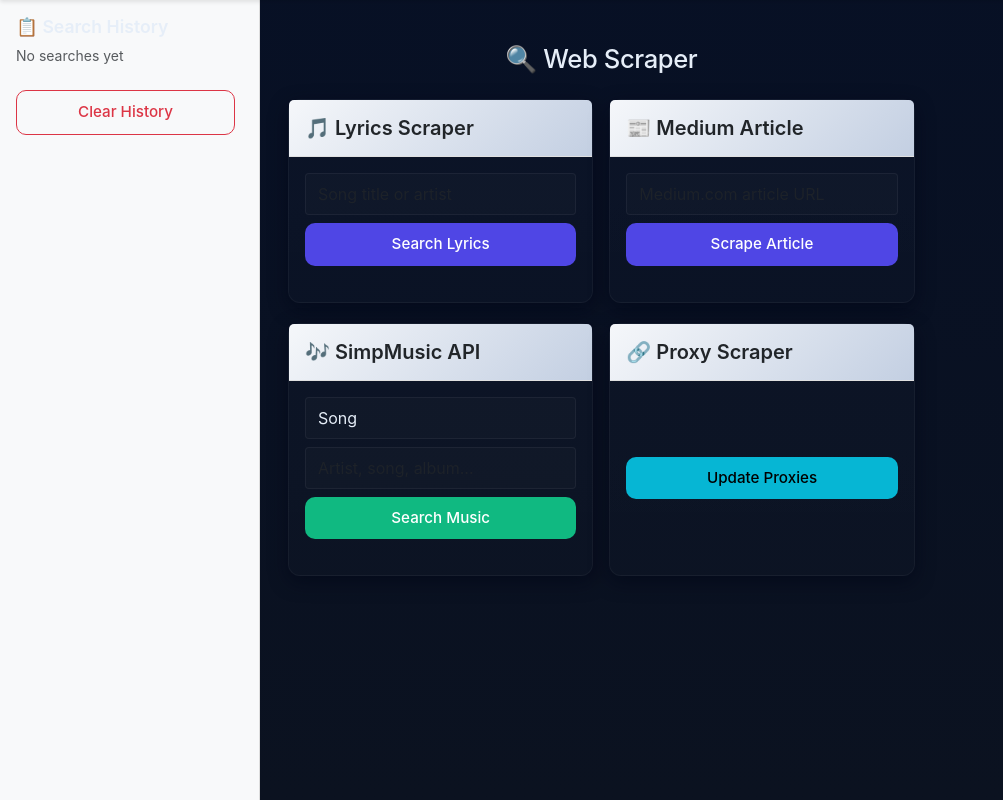
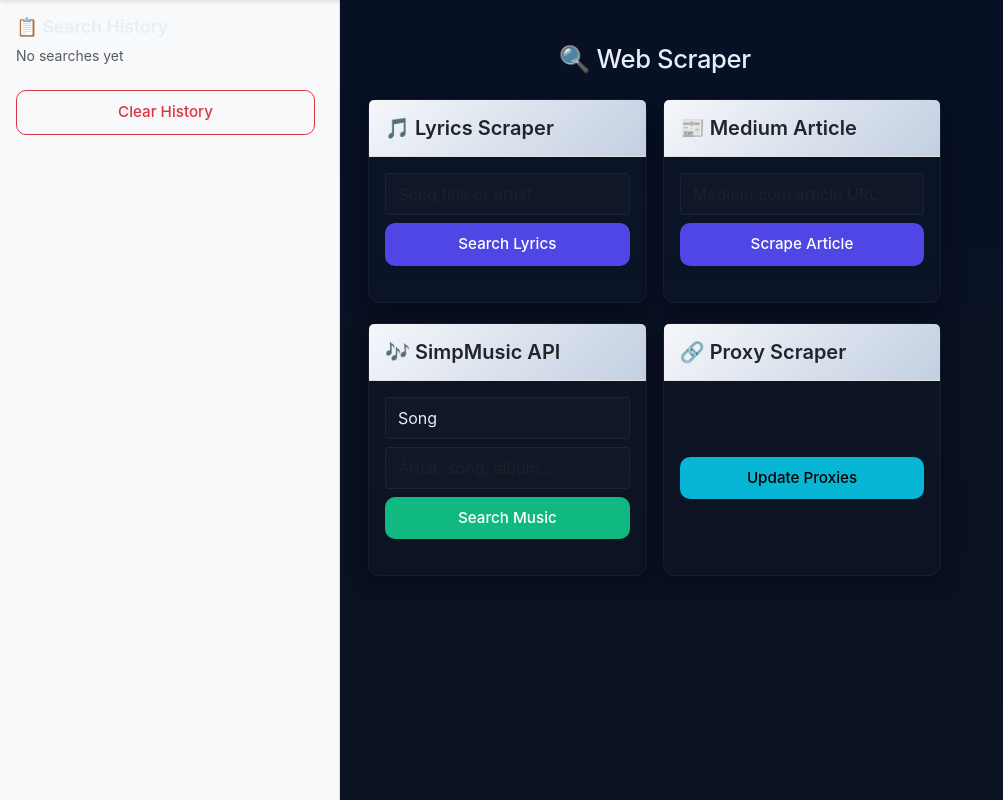
Before and after one commit to vincent0-ai/scrapper, a Flask app: page / in a window 1280 px wide. Shown: the part 62-862 px from the top of the page, without its empty margins (0-1003 px from the left). Run offline with Flask 3, Linux system fonts and the light colour scheme; data that the repository does not hold is empty.

Commit message:
Enhance layout for large screens by adjusting sidebar width and improving search history spacing

```diff
--- a/static/styles.css
+++ b/static/styles.css
@@ -187,15 +187,23 @@ input.form-control, select.form-select{
 /* Ensure the row uses flex and doesn't wrap sidebar unexpectedly */
 .container-fluid > .row{ display:flex; flex-wrap: nowrap; align-items: flex-start; }
 
-/* On wider screens ensure main area shrinks instead of wrapping */
+/* On wider screens increase sidebar width and ensure main area uses remaining space */
 @media (min-width: 1100px){
-    .main-fluid{ width: calc(100% - 260px); }
+    .sidebar-fixed{ flex: 0 0 340px; max-width: 340px; }
+    .main-fluid{ width: calc(100% - 340px); }
 }
 
 /* Responsive: stack sidebar above main on small screens */
 @media (max-width: 767px){
     .sidebar-fixed{ flex: 0 0 100%; max-width: 100%; border-right: none; border-bottom: 1px solid rgba(0,0,0,0.06); }
     .main-fluid{ flex: 0 0 100%; max-width: 100%; }
+}
+
+/* Large-screen: give search-history more breathing room and spacing */
+@media (min-width: 1100px){
+    #search-history{ padding-right: 18px; }
+    #search-history .list-group{ gap: 10px; }
+    #search-history .list-group-item{ line-height: 1.4; padding-left: 12px; padding-right: 12px; }
 }
 
 /* Ensure card headers wrap their children nicely (fix Medium header overlap) */
```
